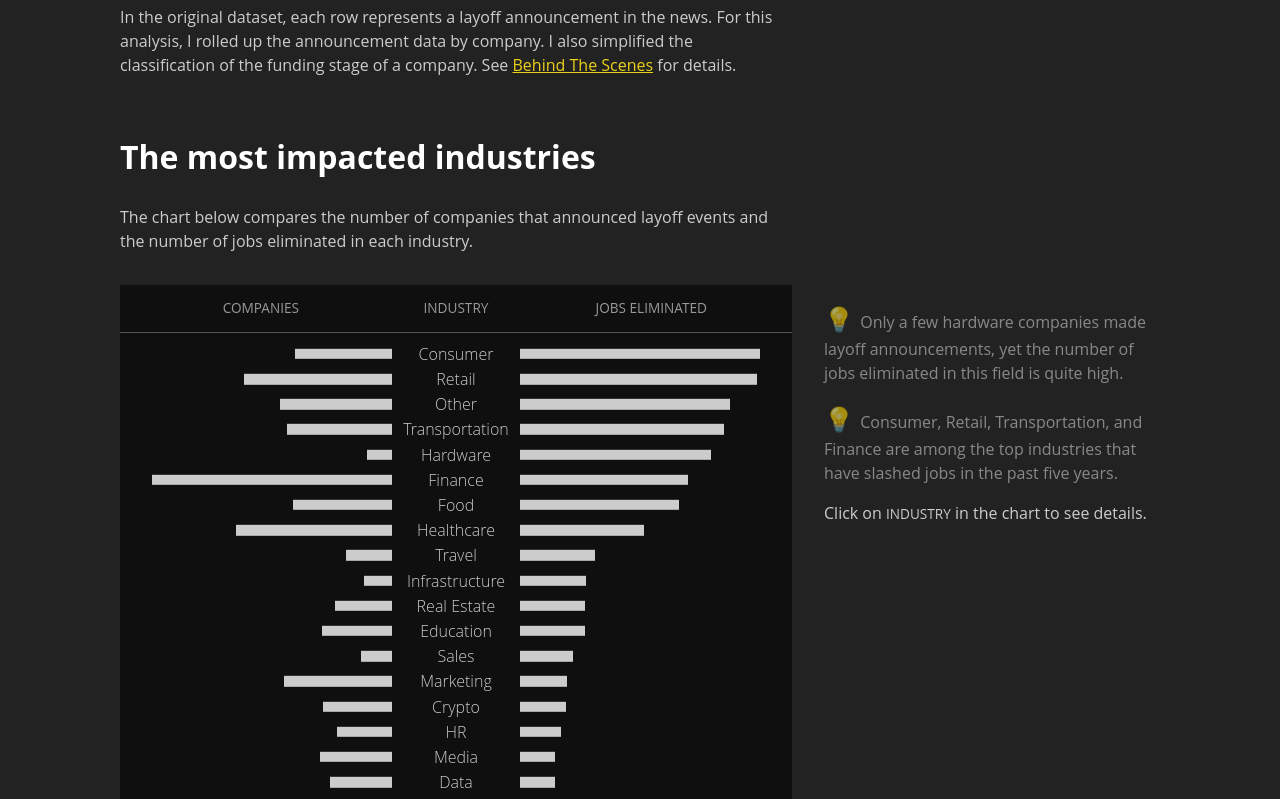
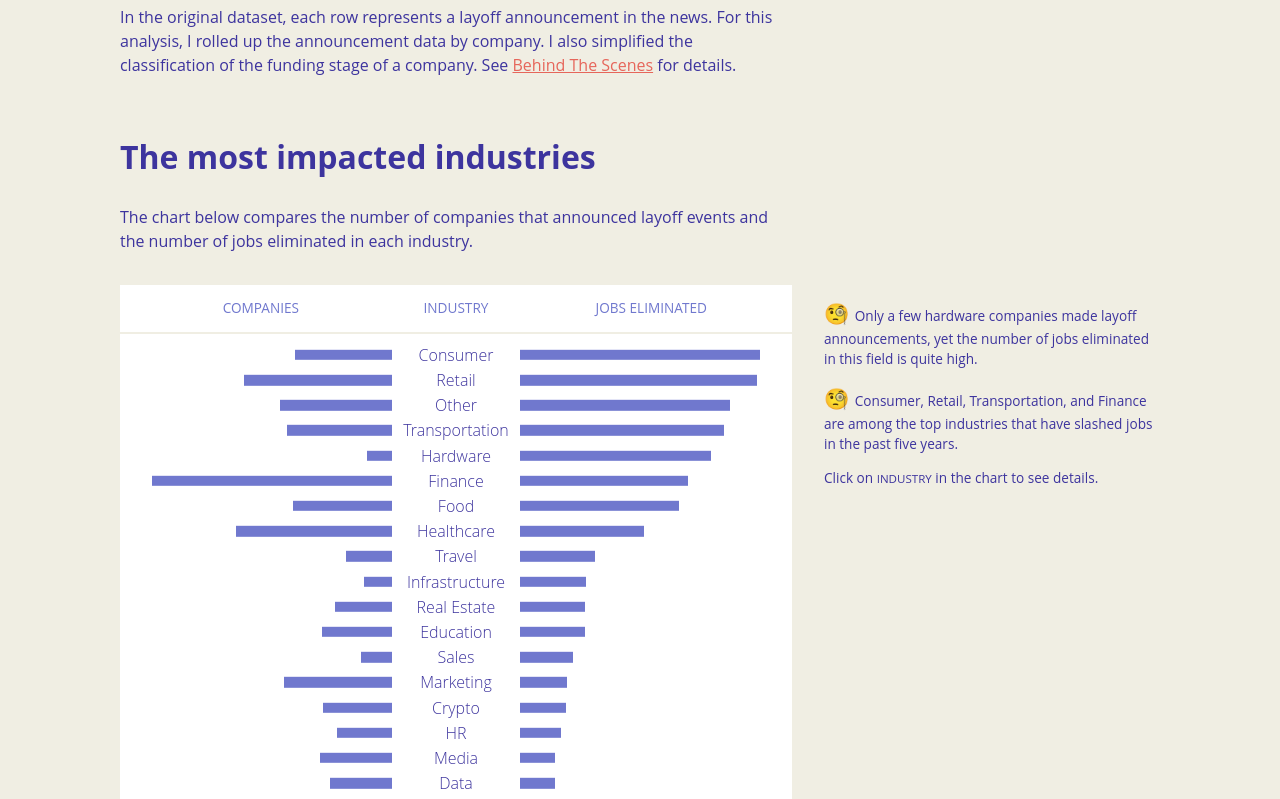
Before and after one commit to Shanfan/shanfanhuang.com, a SvelteKit app: page /the-fuzzy-work in a window 1280 px wide. Shown: the part 1440-2239 px from the top of the page. Built offline with nearby package versions, Linux system fonts and the light colour scheme; a web font is replaced by a local one.

Commit message:
updating color scheme of the-fuzzy-work to reuse the light theme

```diff
--- a/src/app.css
+++ b/src/app.css
@@ -75,7 +75,7 @@ button {
 	border: 1px solid #333;
 	border-radius: 5px;
 	font-weight: 300;
-	color: #ccc;
+	color: #fff;
 }
 
 button:hover {
--- a/src/routes/+layout.svelte
+++ b/src/routes/+layout.svelte
@@ -14,7 +14,7 @@
 </script>
 
 <div class="app {theme}" style="background: {bgColor}">
-	<header>
+	<header class={theme}>
 		<nav>
 			{#if currentRoute != '/about'}
 				<img
--- a/src/routes/the-fuzzy-work/+page.js
+++ b/src/routes/the-fuzzy-work/+page.js
@@ -68,7 +68,6 @@ export async function load({ fetch }) {
     return {
         layoffByCompany: layoffByCompany,
         relationships: industryRelationships,
-        pageBg: "#222",
-        theme: "dark"
+        theme: "light"
     }
 }
--- a/src/routes/the-fuzzy-work/+page.svelte
+++ b/src/routes/the-fuzzy-work/+page.svelte
@@ -19,7 +19,8 @@
 	const colorScale = d3
 		.scaleOrdinal()
 		.domain(stages)
-		.range(['#CC5456', '#88CC54', '#e4d787', '#8CD5E1', '#549ECC', '#6E94FC']);
+		.range(['#EA216E', '#3DCC93', '#C9C544', '#6EB5F8', '#2A59E4', '#8841E6']);
+	// .range(['#CC5456', '#88CC54', '#e4d787', '#8CD5E1', '#549ECC', '#6E94FC']);
 
 	function rollupByX(string, data = layoffByCompany) {
 		const counts = d3.rollups(
--- a/src/routes/the-fuzzy-work/ComparisonBar.svelte
+++ b/src/routes/the-fuzzy-work/ComparisonBar.svelte
@@ -50,8 +50,7 @@
 
 <style>
 	.container {
-		--bankrupted: #b3191b;
-		background: #0f0f0f;
+		background: white;
 		display: grid;
 		grid-template-columns: 1fr 8em 1fr;
 		align-items: center;
@@ -62,26 +61,27 @@
 		text-align: center;
 		text-transform: uppercase;
 		font-size: 0.85em;
-		color: #999;
+		color: var(--color-light-blue);
 	}
 
 	.header {
-		border-bottom: #555 solid 1px;
+		border-bottom: var(--color-light-bg) solid 2px;
 	}
 
 	.footer {
-		border-top: #555 solid 1px;
+		border-top: var(--color-light-bg) solid 2px;
 	}
 
 	.key {
 		background: none;
 		border: none;
 		padding: 0.1em 0;
+		color: var(--color-dark-bg);
 	}
 
 	.key:hover,
 	.key:focus {
-		color: var(--bankrupted);
+		color: var(--color-accent-on-light);
 	}
 
 	.bar-container {
@@ -91,7 +91,7 @@
 		position: absolute;
 		transform: translate(0, -50%);
 		height: 0.65em;
-		background: var(--color-text);
+		background: var(--color-light-blue);
 	}
 
 	.ppl.bar {
--- a/src/routes/the-fuzzy-work/ComparisonBarBulletin.svelte
+++ b/src/routes/the-fuzzy-work/ComparisonBarBulletin.svelte
@@ -32,15 +32,15 @@
 
 <style>
 	.details {
-		background: #0f0f0f;
+		background: white;
 		padding: 0.75em;
 		border-radius: 5px 5px 2px 2px;
-		border-top: #b3191b 5px solid;
-		border-bottom: #b3191b 2px solid;
+		border-top: var(--color-dark-bg) 5px solid;
+		border-bottom: var(--color-dark-bg) 2px solid;
 	}
 	.details span {
 		text-transform: uppercase;
 		font-size: 0.75em;
-		color: #999;
+		color: var(--color-light-blue);
 	}
 </style>
--- a/src/routes/the-fuzzy-work/HeatMapChart.svelte
+++ b/src/routes/the-fuzzy-work/HeatMapChart.svelte
@@ -72,7 +72,8 @@
 				<p class="vertical-text header" style="color: {colorScale(stage)}">{stage}</p>
 			{/each}
 		</div>
-		<p class="vertical-text header label-text">Total</p>
+		<p class="vertical-text header label-text"></p>
+
 		<!--Body of data -->
 		{#each industries as ind}
 			<p class="right-align">{ind}</p>
@@ -96,7 +97,7 @@
 									fill={colorScale(xAcc)}
 									cx={xScale(xAcc)}
 									cy={yScale(yAcc)}
-									opacity="0.75"
+									opacity="0.85"
 								/>
 							{/if}
 						{/each}
@@ -128,7 +129,7 @@
 	#heatmap-chart {
 		display: grid;
 		grid-template-columns: 8em minmax(0, 1fr) auto;
-		background: #0f0f0f;
+		background: white;
 	}
 	#heatmap-chart p {
 		margin: 0.2em 0.75em;
@@ -153,7 +154,7 @@
 	.vertical-text {
 		writing-mode: vertical-lr;
 		text-orientation: sideways;
-		transform: rotate(-150deg) translate(0.5em, 0.25em);
+		transform: rotate(-140deg) translate(0.5em, 0.25em);
 	}
 	.header,
 	.footer {
@@ -161,11 +162,11 @@
 	}
 
 	svg {
-		border: 1px solid #555;
+		border: 1px solid var(--color-light-blue);
 	}
 
 	.axis {
-		stroke-width: 1px;
-		stroke: #555;
+		stroke-width: 0.5px;
+		stroke: var(--color-light-blue);
 	}
 </style>
--- a/src/routes/the-fuzzy-work/SwarmChart.svelte
+++ b/src/routes/the-fuzzy-work/SwarmChart.svelte
@@ -96,7 +96,7 @@
 				x2={bound.width + 5}
 				y1={yScale(tick)}
 				y2={yScale(tick)}
-				stroke="#999"
+				stroke="#000"
 				stroke-dasharray="3"
 			/>
 			<text x={dims.marginSide - 5} y={yScale(tick)} alignment-baseline="middle">
@@ -115,7 +115,7 @@
 				cy={node.y}
 				r={rScale(rAccessor(node))}
 				fill={colorScale(xAccessor(node))}
-				stroke={node.percentage ? 'none' : '#fff'}
+				stroke={node.percentage ? 'none' : '#000'}
 				opacity={node.percentage ? 1 : 0.75}
 				role="button"
 				aria-label={node.company}
@@ -129,12 +129,12 @@
 
 <style>
 	svg {
-		background-color: #0f0f0f;
+		background-color: white;
 		margin: 0;
 	}
 
 	.axis text {
-		fill: #999;
+		fill: black;
 		font-size: 0.8em;
 		text-anchor: end;
 	}
@@ -143,6 +143,6 @@
 		cursor: pointer;
 		r: 10;
 		stroke-width: 2px;
-		stroke: aliceblue;
+		stroke: black;
 	}
 </style>
--- a/src/routes/the-fuzzy-work/SwarmChartBulletin.svelte
+++ b/src/routes/the-fuzzy-work/SwarmChartBulletin.svelte
@@ -53,7 +53,7 @@
 
 <style>
 	.layoff-details {
-		background: #0f0f0f;
+		background: white;
 		padding: 0.75em;
 		border-radius: 5px 5px 2px 2px;
 	}
@@ -65,11 +65,11 @@
 	.layoff-details p span {
 		text-transform: uppercase;
 		font-size: 0.75em;
-		color: #999;
+		color: var(--color-light-blue);
 	}
 
 	table {
-		--border: #555;
+		--border: var(--color-lightest-blue);
 		width: 100%;
 		text-align: left;
 		font-size: 0.85em;
--- a/src/routes/the-fuzzy-work/SwarmChartComponent.svelte
+++ b/src/routes/the-fuzzy-work/SwarmChartComponent.svelte
@@ -10,7 +10,7 @@
 
 	const industries = getContext('industryData');
 	const colorScale = getContext('stageColor');
-	const stages = colorScale.domain();
+	const stages = getContext('stages');
 
 	const allIndustries = Array.from(industries.map((d) => d.key));
 	const top20 = d3.sum(layoffByCompany.slice(0, 379), (d) => d.layoff);
@@ -179,17 +179,8 @@
 </aside>
 
 <div class="main-content">
-	<div
-		class="color-encoding"
-		style="display: flex; width: 100%; justify-content: space-around; background: #0f0f0f"
-	>
-		<p
-			style="
-						text-transform: uppercase;
-						font-size: 0.75em;
-						line-height: 200%;
-						color: #999;"
-		>
+	<div class="color-encoding">
+		<p class="label">
 			Stage <br /> Count
 		</p>
 		{#each stages as stage}
@@ -237,7 +228,7 @@
 		<li>
 			<span
 				style="opacity: 75%; width: {rScale(20) *
-					2}px; border: 1px solid white; background:{colorScale(selectedCompany.stage)}"
+					2}px; border: 1px solid black; background:{colorScale(selectedCompany.stage)}"
 			></span> unknown
 		</li>
 	</ul>
@@ -267,4 +258,17 @@
 		border-radius: 50%;
 		background: #cc5456;
 	}
+	.color-encoding {
+		display: flex;
+		width: 100%;
+		justify-content: space-around;
+		background: white;
+	}
+
+	.color-encoding .label {
+		text-transform: uppercase;
+		font-size: 0.75em;
+		line-height: 200%;
+		color: var(--color-light-blue);
+	}
 </style>
--- a/src/routes/the-fuzzy-work/style.css
+++ b/src/routes/the-fuzzy-work/style.css
@@ -12,8 +12,7 @@
 }
 
 .dark-bg {
-    --color-text: #ccc;
-    color: var(--color-text);
+    color: var(--color-dark-bg);
 }
 
 .main-content {
@@ -30,23 +29,24 @@
 
 aside {
     grid-column: 2 / 2;
+    font-size: 0.85em;
 }
 
 .dark-bg h1,
 .dark-bg h2,
 .dark-bg h3 {
-    color: white;
+    color: var(--color-dark-bg);
 }
 
 fieldset {
     margin: 0.5em 0;
-    border-color: #666;
+    border: 1px solid var(--color-light-blue);
 }
 
 legend,
 .label-text {
     text-transform: uppercase;
-    color: #999;
+    color: var(--color-light-blue);
     font-weight: 200;
     font-size: 0.85em;
 }
@@ -67,19 +67,10 @@ label {
 }
 
 .insight::before {
-    content: '💡 ';
+    content: '🧐 ';
     font-size: 1.5em;
 }
 
-.insight {
-    opacity: 60%;
-}
-
-.insight:hover,
-.insight:focus {
-    opacity: 100%;
-    cursor: pointer;
-}
 
 @media (max-width: 720px) {
     .grid-container {
```
